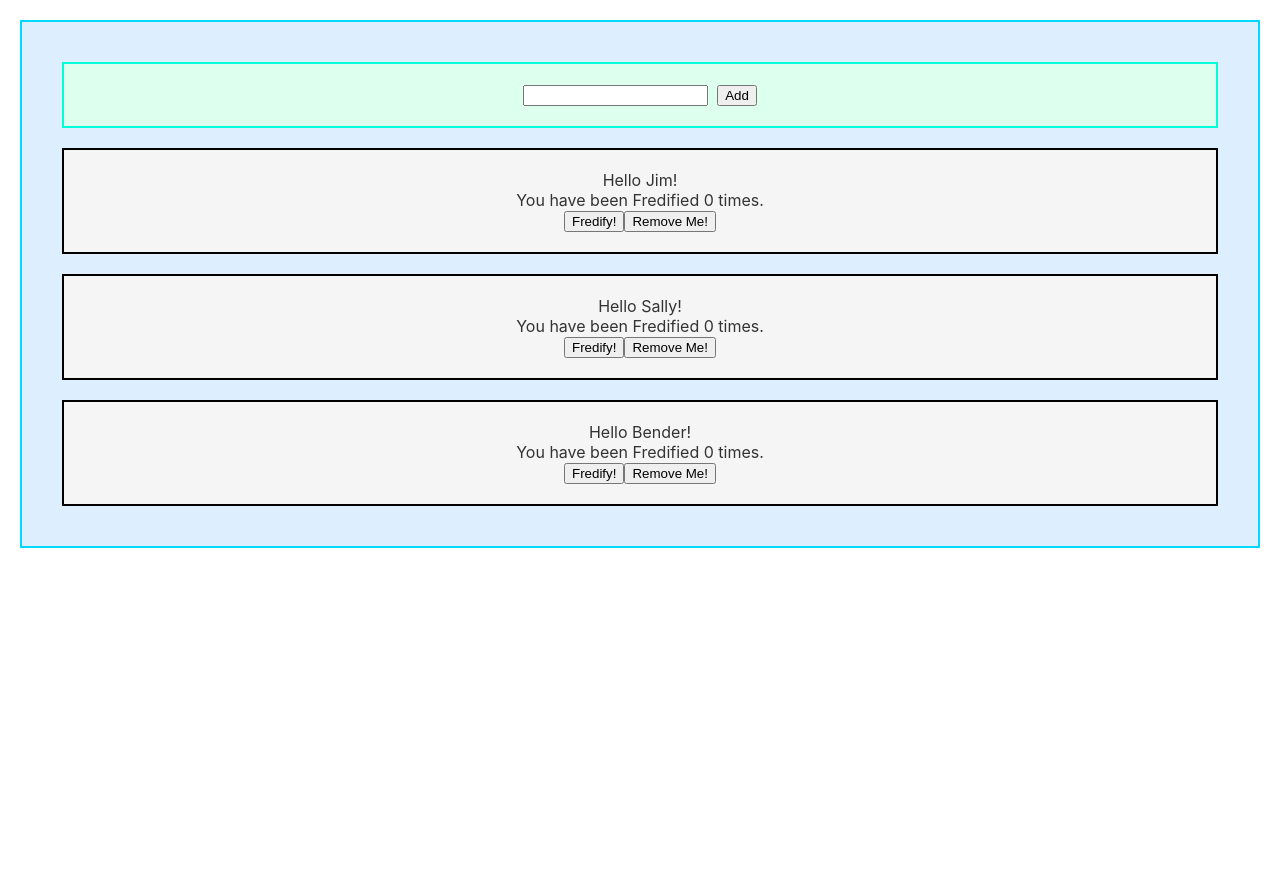
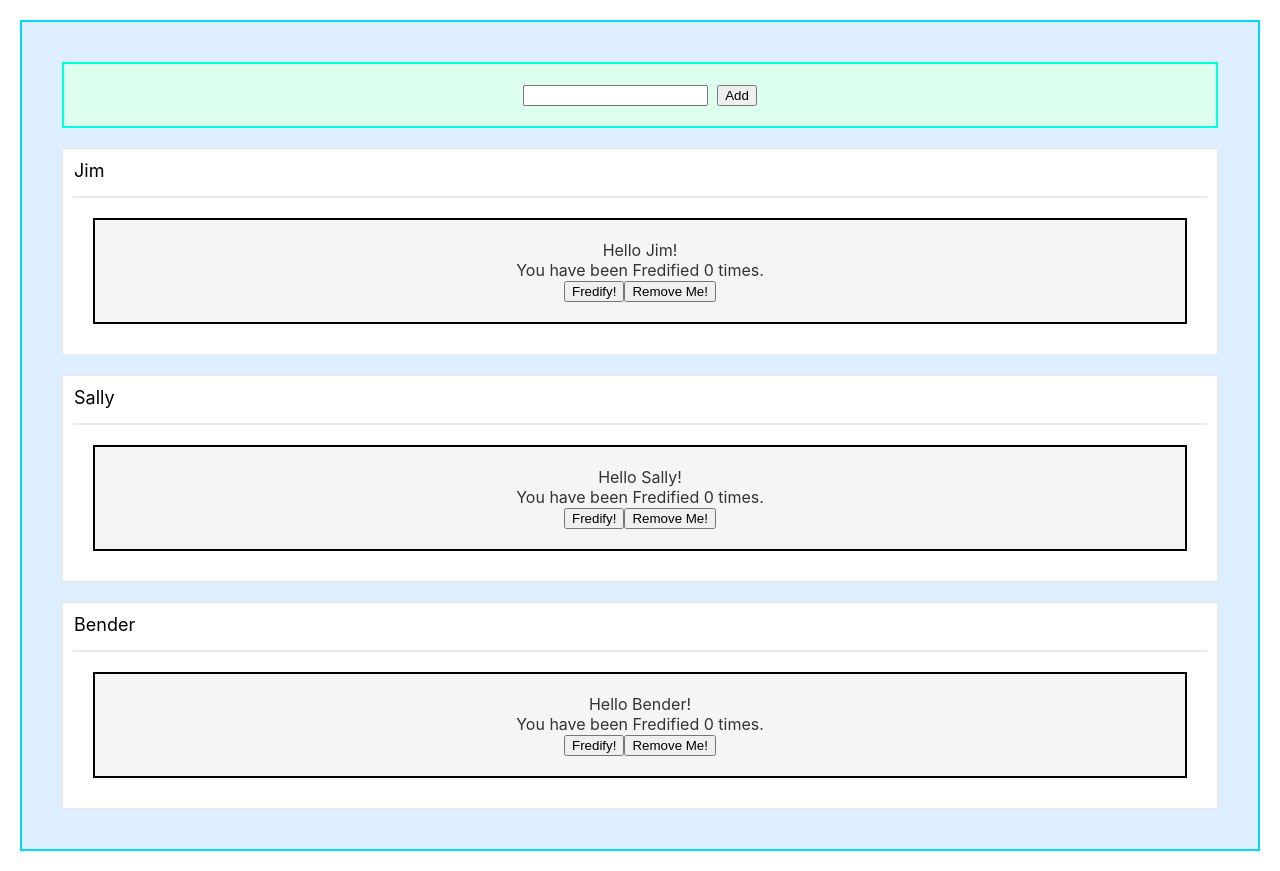
Before and after one commit to dsmcclain/react-sandbox, a React (Create React App) app: page / in a window 1280 px wide. Before the commit the page ends 800 px from the top, so only its background shows below. Built offline with nearby package versions, Linux system fonts and the light colour scheme.

Commit message:
Add widget frame

```diff
--- a/src/HelloWorldList.js
+++ b/src/HelloWorldList.js
@@ -2,6 +2,7 @@ import React, { Component } from 'react';
 import './HelloWorldList.css';
 import AddPeople from './AddPeople';
 
+import WidgetFrame from './WidgetFrame';
 import HelloWorld from './HelloWorld';
 
 class HelloWorldList extends Component {
@@ -14,11 +15,13 @@ class HelloWorldList extends Component {
 
     renderGreetings() {
         return this.state.people.map(name => (
-            <HelloWorld
-            key={name}
-            name={name}
-            removePeople={this.removePeople}
-            />
+            <WidgetFrame title={name} children = {
+                <HelloWorld
+                key={name}
+                name={name}
+                removePeople={this.removePeople}
+                />
+            } />
         ));
     }
 
--- /dev/null
+++ b/src/WidgetFrame.css
@@ -0,0 +1,19 @@
+.widget-frame {
+    margin: 20px;
+    padding: 10px;
+    background: #fff;
+    border: 1px solid #E6E9ED;
+}
+.widget-frame-header {
+    border-bottom: 2px solid #E6E9ED;
+    padding: 1px;
+    margin-bottom: 10px;
+    height: 35px;
+}
+.widget-frame-header .title {
+    font-size: 18px;
+    float: left;
+    text-overflow: ellipsis;
+    overflow: hidden;
+    white-space: nowrap;
+}
--- /dev/null
+++ b/src/WidgetFrame.js
@@ -0,0 +1,17 @@
+import React from 'react';
+import './WidgetFrame.css';
+
+const WidgetFrame = ({ title, children }) => {
+    return (
+        <div className="widget-frame">
+            <div className="widget-frame-header">
+                <span className="title">{title}</span>
+            </div>
+            <div className="widget-frame-content">
+                {children}
+            </div>
+        </div>
+    );
+};
+
+export default WidgetFrame;
```
